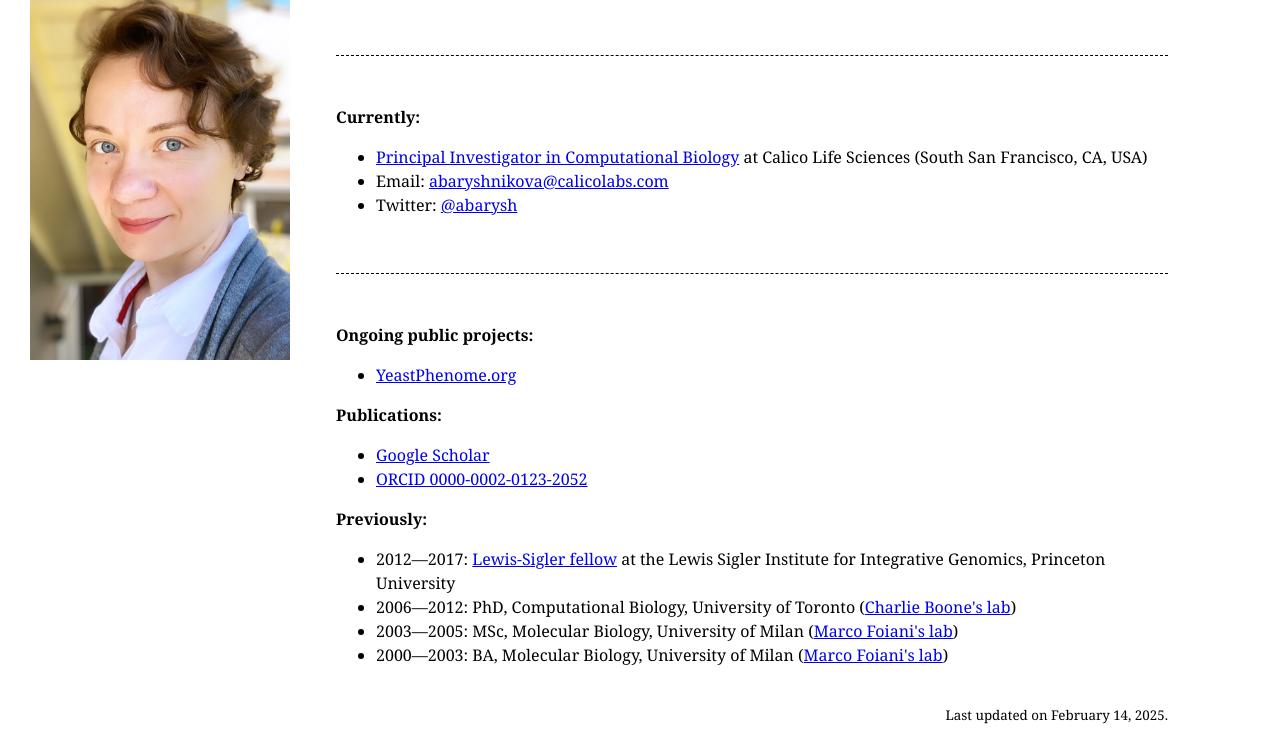
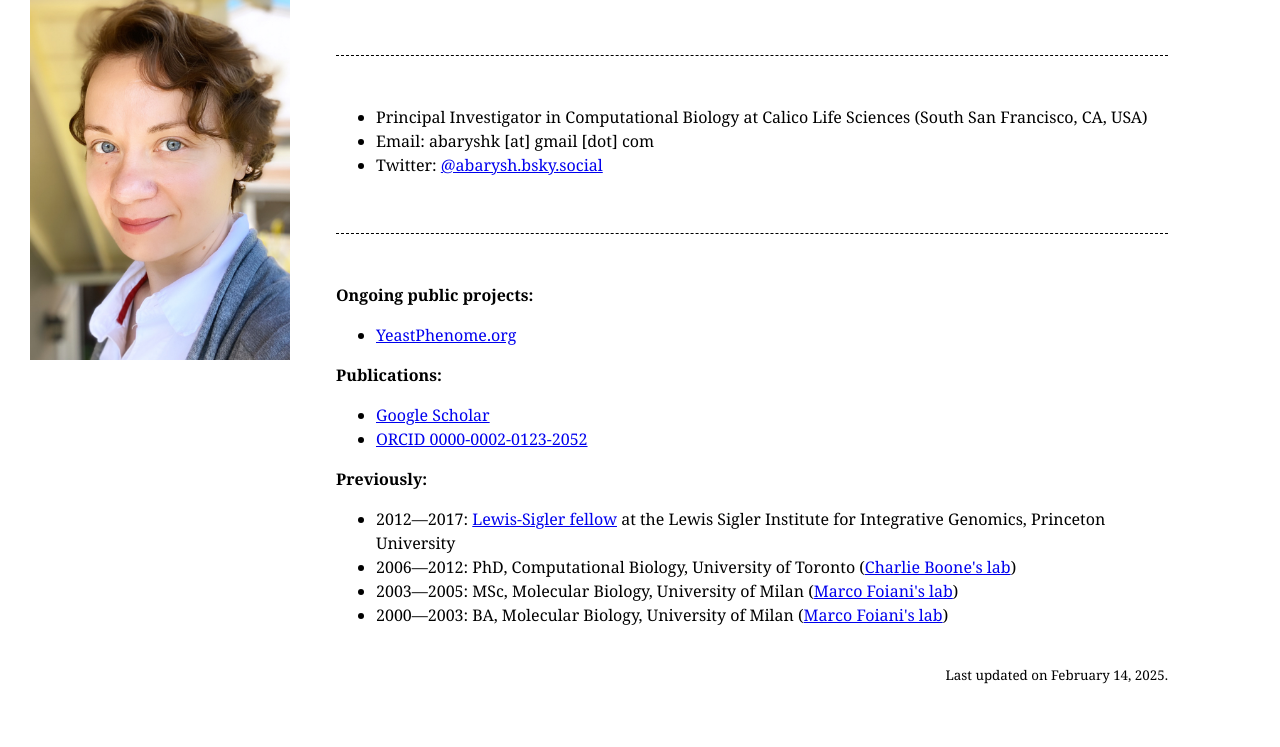
Before and after one commit to baryshnikova-lab/baryshnikova-lab.github.io, a plain HTML site: page index.html in a window 1280 px wide. Shown: the part 80-827 px from the top of the page. After the commit the page ends 800 px from the top, so only its background shows below. Drawn offline with Linux system fonts and the light colour scheme.

Commit message:
Update index.html

```diff
--- a/index.html
+++ b/index.html
@@ -17,11 +17,10 @@
 <h1>Anastasia Baryshnikova</h1>
 
 <p>&nbsp;<hr>&nbsp;
-<p><b>Currently:</b>
 	<ul>
-	<li><a href="http://www.calicolabs.com/team-member/anastasia-baryshnikova/">Principal Investigator in Computational Biology</a> at Calico Life Sciences (South San Francisco, CA, USA)
-	<li>Email: <a href="mailto:abaryshnikova@calicolabs.com">abaryshnikova@calicolabs.com</a>
-	<li>Twitter: <a href="https://twitter.com/abarysh">@abarysh</a>
+	<li>Principal Investigator in Computational Biology at Calico Life Sciences (South San Francisco, CA, USA)
+	<li>Email: abaryshk [at] gmail [dot] com</a>
+	<li>Twitter: <a href="https://bsky.app/profile/abarysh.bsky.social">@abarysh.bsky.social</a>
 	</ul>
 
 <p>&nbsp;<hr>&nbsp;
```
